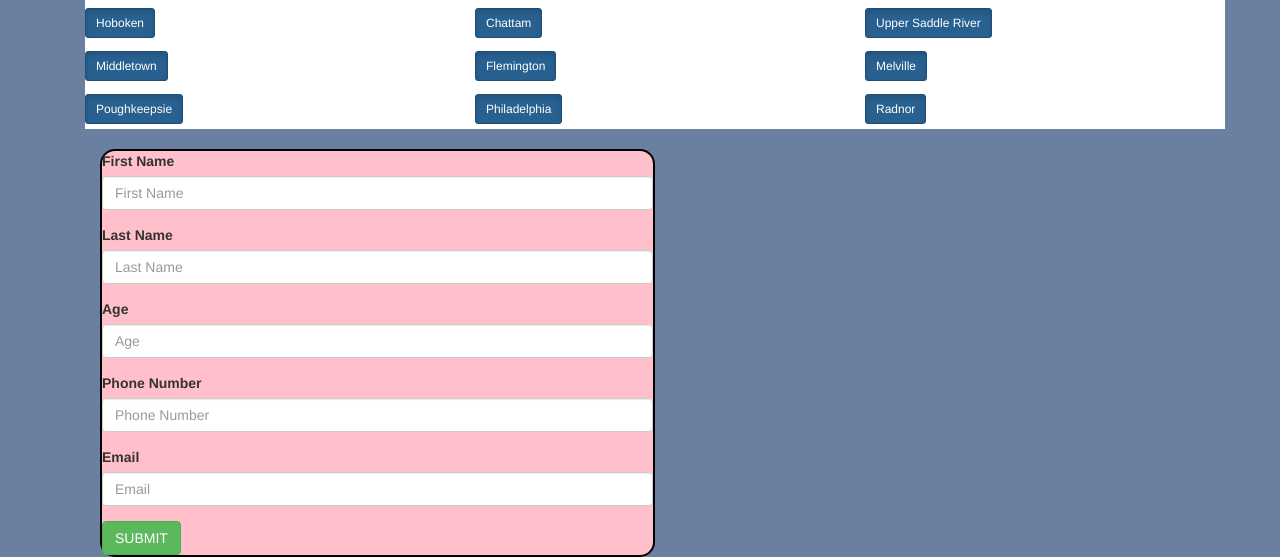
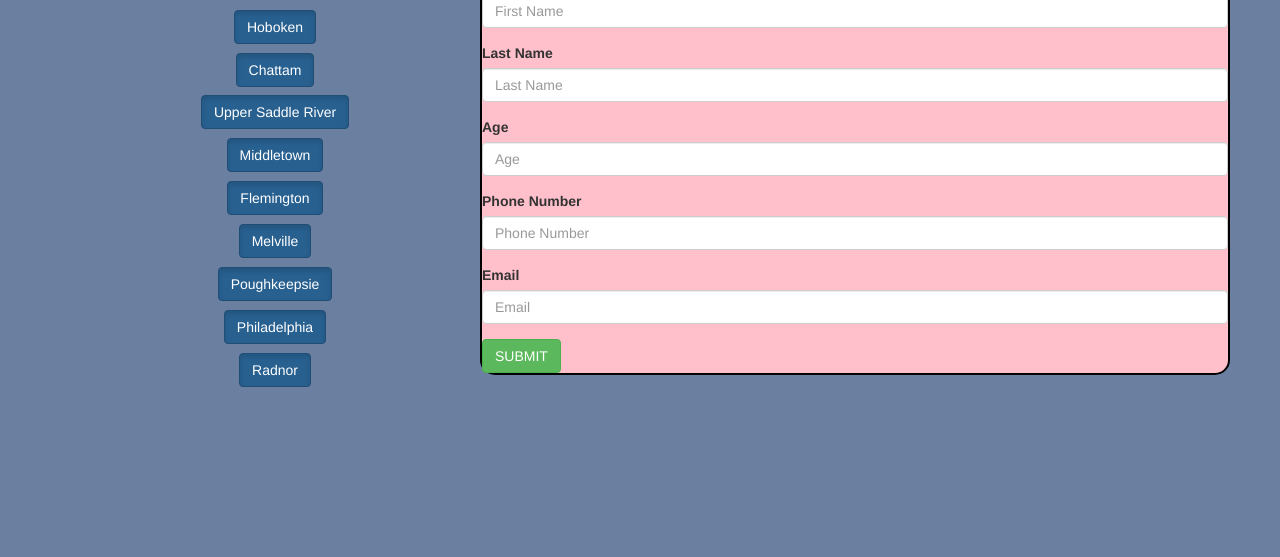
Before and after one commit to martinliempham/climbingForm, a plain HTML site: page index.html in a window 1280 px wide. Shown: the part 495-1052 px from the top of the page. After the commit the page ends 894 px from the top, so only its background shows below. Drawn offline with nearby package versions, Linux system fonts and the light colour scheme.

Commit message:
layout change

```diff
--- a/index.html
+++ b/index.html
@@ -77,36 +77,36 @@
       </div>
       <!-- container for locations -->
             <div class="container">
-              <div class="locationList">
-                <p class="">Choose Your Gym</p>
-              <div class="row">
+             <div class="locationList col-lg-4">
+               <h3>Choose Your Gym</h3>
+                <div class="row">
                   <ul class="list-unstyled" id="locationList">
-                    <li class="col-lg-4">
-                      <button type="button" class="btn btn-primary btn-sm active">Hoboken</button>
+                    <li>
+                      <button type="button" class="btn btn-primary btn-md active">Hoboken</button>
                     </li>
-                    <li class="col-lg-4">
-                      <button type="button" class="btn btn-primary btn-sm active">Chattam</button>
+                    <li>
+                      <button type="button" class="btn btn-primary btn-md active">Chattam</button>
                     </li>
-                    <li class="col-lg-4">
-                      <button type="button" class="btn btn-primary btn-sm active">Upper Saddle River</button>
+                    <li>
+                      <button type="button" class="btn btn-primary btn-md active">Upper Saddle River</button>
                     </li>
-                    <li class="col-lg-4">
-                      <button type="button" class="btn btn-primary btn-sm active">Middletown</button>
+                    <li>
+                      <button type="button" class="btn btn-primary btn-md active">Middletown</button>
                     </li>
-                    <li class="col-lg-4">
-                      <button type="button" class="btn btn-primary btn-sm active">Flemington</button>
+                    <li>
+                      <button type="button" class="btn btn-primary btn-md active">Flemington</button>
                     </li>
-                    <li class="col-lg-4">
-                      <button type="button" class="btn btn-primary btn-sm active">Melville</button>
+                    <li>
+                      <button type="button" class="btn btn-primary btn-md active">Melville</button>
                     </li>
-                    <li class="col-lg-4">
-                      <button type="button" class="btn btn-primary btn-sm active">Poughkeepsie</button>
+                    <li>
+                      <button type="button" class="btn btn-primary btn-md active">Poughkeepsie</button>
                     </li>
-                    <li class="col-lg-4">
-                      <button type="button" class="btn btn-primary btn-sm active">Philadelphia</button>
+                    <li>
+                      <button type="button" class="btn btn-primary btn-md active">Philadelphia</button>
                     </li>
-                    <li class="col-lg-4">
-                      <button type="button" class="btn btn-primary btn-sm active">Radnor</button>
+                    <li>
+                      <button type="button" class="btn btn-primary btn-md active">Radnor</button>
                     </li>
                   </ul>
                 </div>
@@ -116,7 +116,7 @@
               <!-- container for form -->
               <div class="container">
                 <div class="row">
-                  <div class="col-lg-6">
+                  <div class="col-lg-8">
                     <form class="climberInfo" id="climberInfo" name="climberInfo" action="index.html" method="get">
                       <div class="form-group">
                         <label for="firstName">First Name</label>
--- a/style.css
+++ b/style.css
@@ -20,7 +20,8 @@ h2 {
 }
 
 .locationList {
+  text-align: center;
   font-size: 30px;
   font: 'Roboto', Helvetica, Arial;
-  background-color: white;
+  /* background-color: white; */
 }
```
